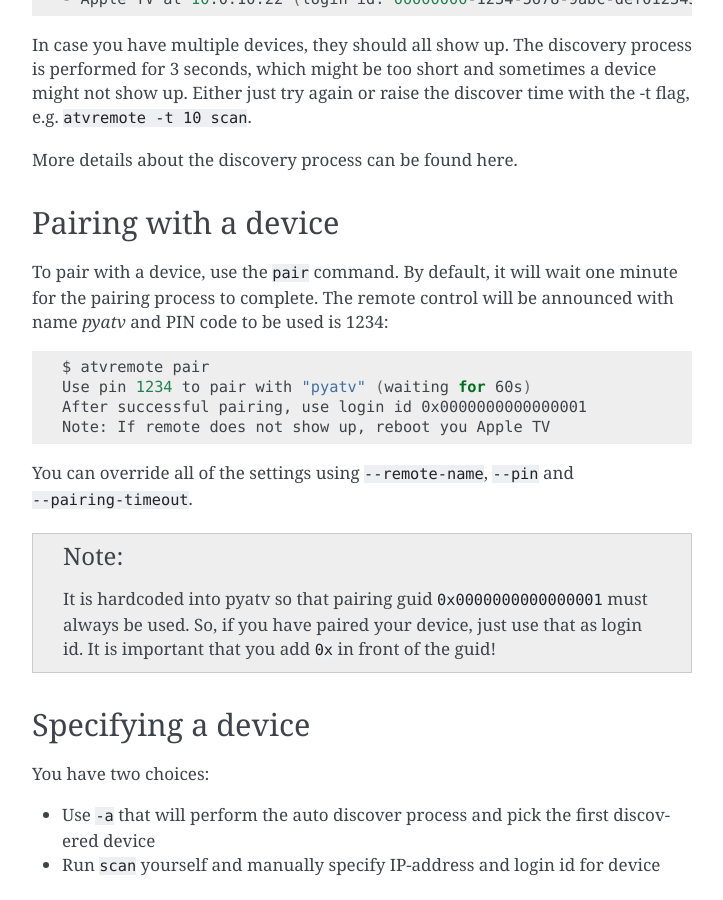
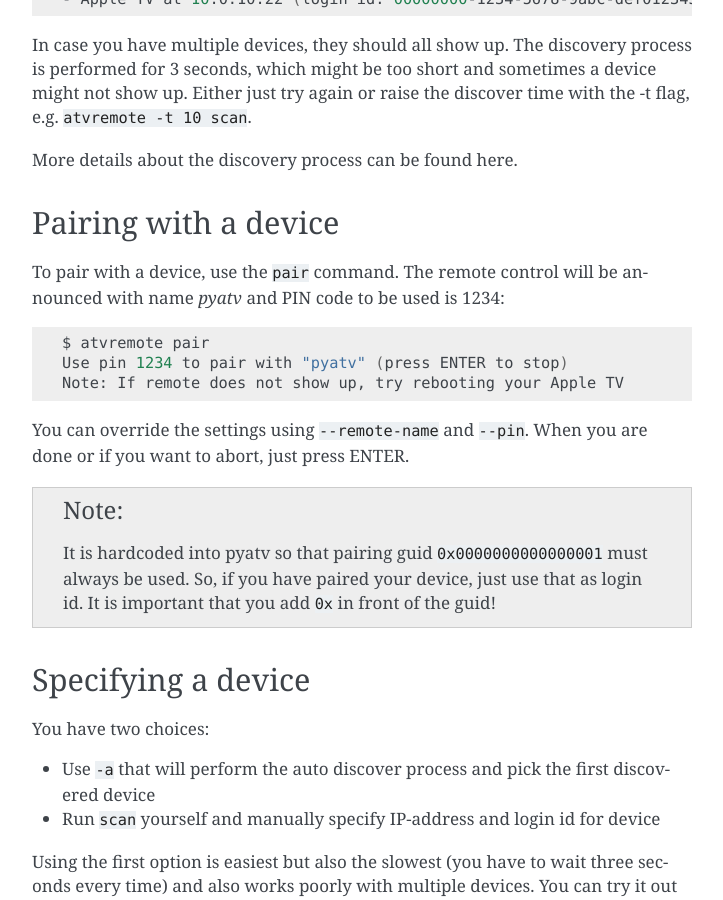
Before and after one commit to postlund/pyatv, a Sphinx documentation site: the page built from docs/atvremote.rst, in a window 1280 px wide and 900 px high, scrolled down 467 px. Shown: the whole window, without its empty margins (388-1111 px from the left). Built offline with Sphinx 7.4.7, drawn with Linux system fonts in a browser that asks for light colours; pages that are not in the unit, such as notebooks, are missing from menus; the version number could not be read and is left out.

Commit message:
Fix documentation and examples for pairing

```diff
--- a/docs/atvremote.rst
+++ b/docs/atvremote.rst
@@ -29,19 +29,17 @@
 
 Pairing with a device
 ---------------------
-To pair with a device, use the ``pair`` command. By default, it will wait
-one minute for the pairing process to complete. The remote control will be
+To pair with a device, use the ``pair`` command. The remote control will be
 announced with name *pyatv* and PIN code to be used is 1234:
 
 .. code:: bash
 
     $ atvremote pair
-    Use pin 1234 to pair with "pyatv" (waiting for 60s)
-    After successful pairing, use login id 0x0000000000000001
-    Note: If remote does not show up, reboot you Apple TV
+    Use pin 1234 to pair with "pyatv" (press ENTER to stop)
+    Note: If remote does not show up, try rebooting your Apple TV
 
-You can override all of the settings using ``--remote-name``, ``--pin`` and
-``--pairing-timeout``.
+You can override the settings using ``--remote-name`` and ``--pin``. When you
+are done or if you want to abort, just press ENTER.
 
 .. note::
 
```
Also changed, not shown: docs/pairing.rst (+10 -1 lines), docs/protocol.rst (+1 -7 lines), 2 other files.
